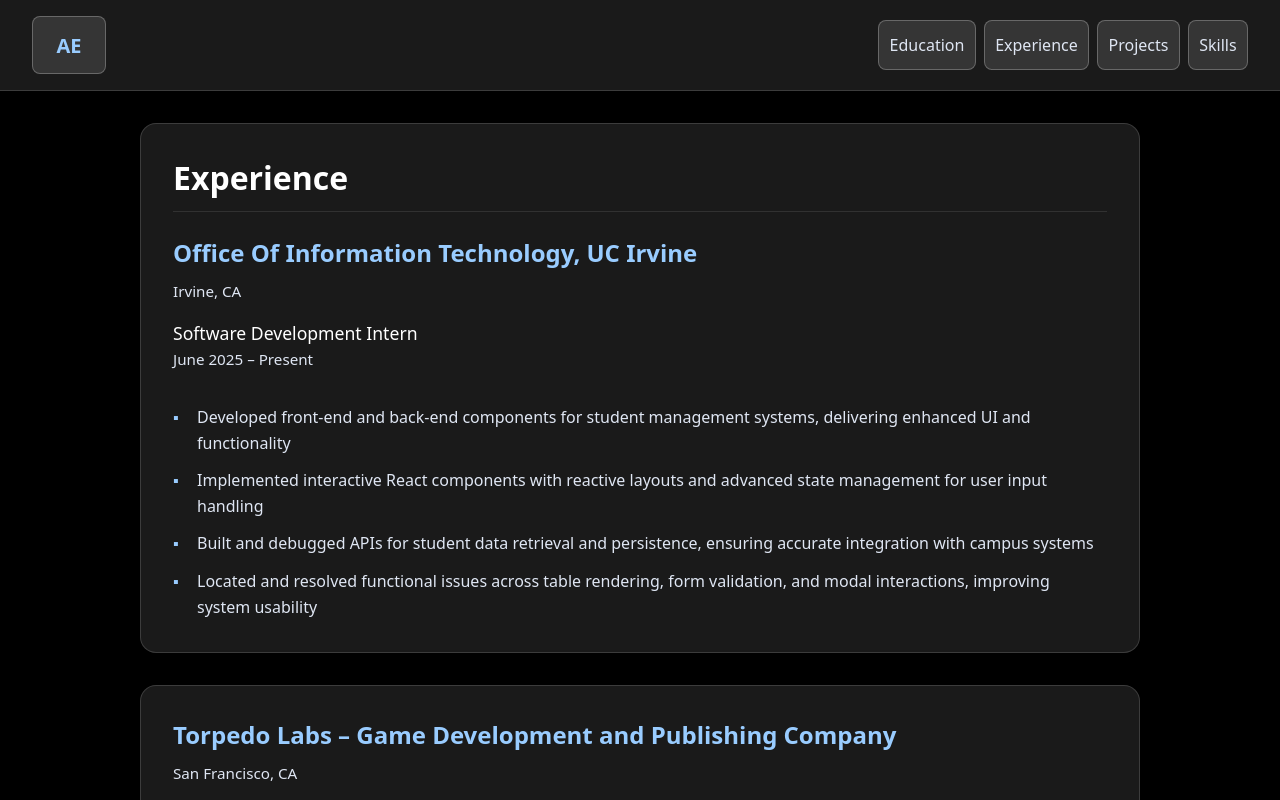
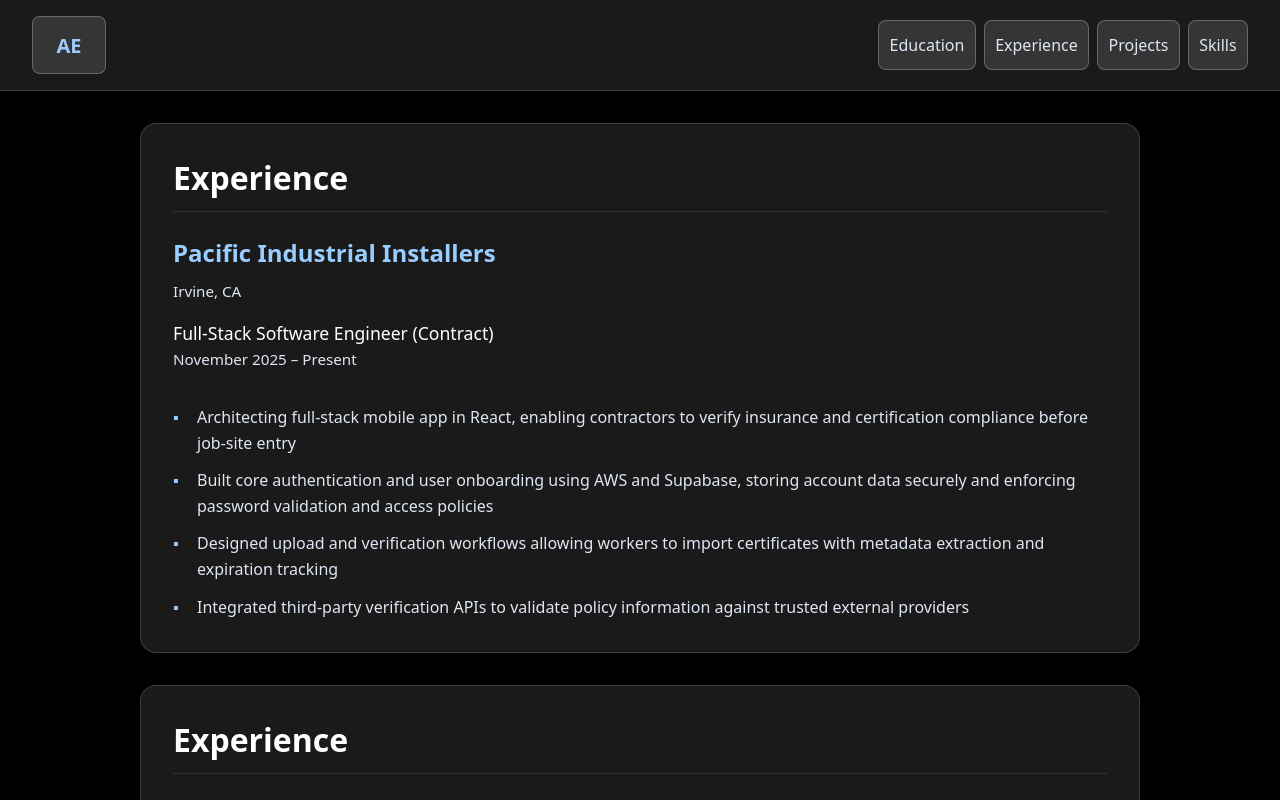
Before and after one commit to alieldaoushyuci/portfolio, a Next.js app: page /portfolio/experience in a window 1280 px wide. Shown: the top 800 px of the page. Built offline with nearby package versions, Linux system fonts and the light colour scheme.

Commit message:
Experience and Projects section updates

```diff
--- a/app/experience/page.jsx
+++ b/app/experience/page.jsx
@@ -2,6 +2,27 @@
     return (
         <section style={{ padding: '2rem' }}>
             <div className="education-container">
+                <div className="education-card">
+                    <h1>Experience</h1>
+                    <div className="experience-section">
+                        <div className="experience-item">
+                            <h2 className="experience-company">Pacific Industrial Installers</h2>
+                            <p className="experience-location">Irvine, CA</p>
+                            <div className="experience-role">
+                                <p className="experience-title">Full-Stack Software Engineer (Contract)</p>
+                                <p className="experience-date">November 2025 – Present</p>
+                                </div>
+                                <div className="experience-list">
+                                    <ul>
+                                        <li>Architecting full-stack mobile app in React, enabling contractors to verify insurance and certification compliance before job-site entry</li>
+                                        <li>Built core authentication and user onboarding using AWS and Supabase, storing account data securely and enforcing password validation and access policies </li>
+                                        <li>Designed upload and verification workflows allowing workers to import certificates with metadata extraction and expiration tracking</li>
+                                        <li>Integrated third-party verification APIs to validate policy information against trusted external providers</li>
+                                    </ul>
+                                </div>
+                            </div>
+                        </div>
+                    </div>
                 <div className="education-card">
                     <h1>Experience</h1>
                     <div className="experience-section">
```
Also changed, not shown: app/projects/page.jsx (+0 -21 lines), 1 other file (tests, documents, lock files or other folders).
